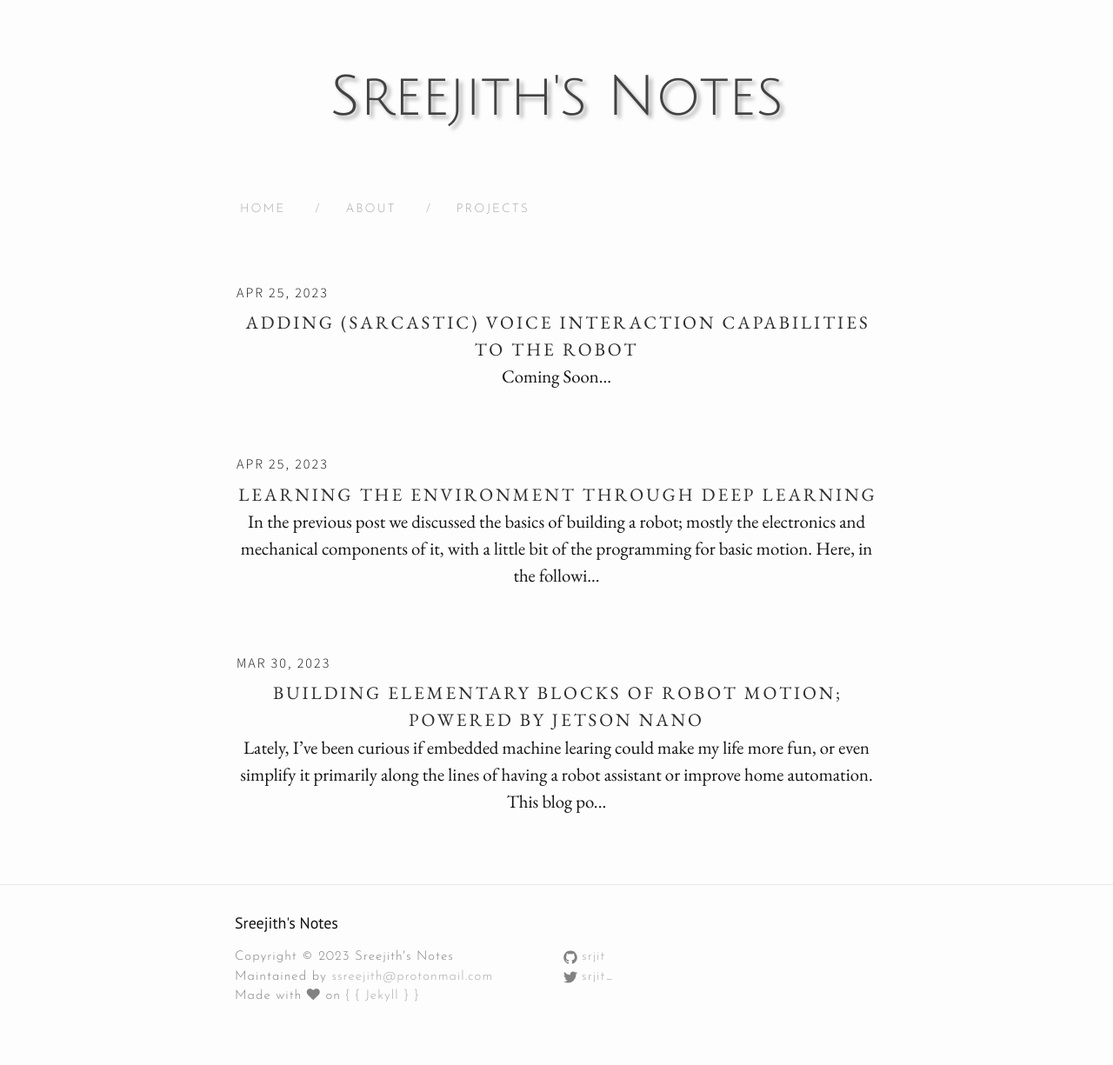
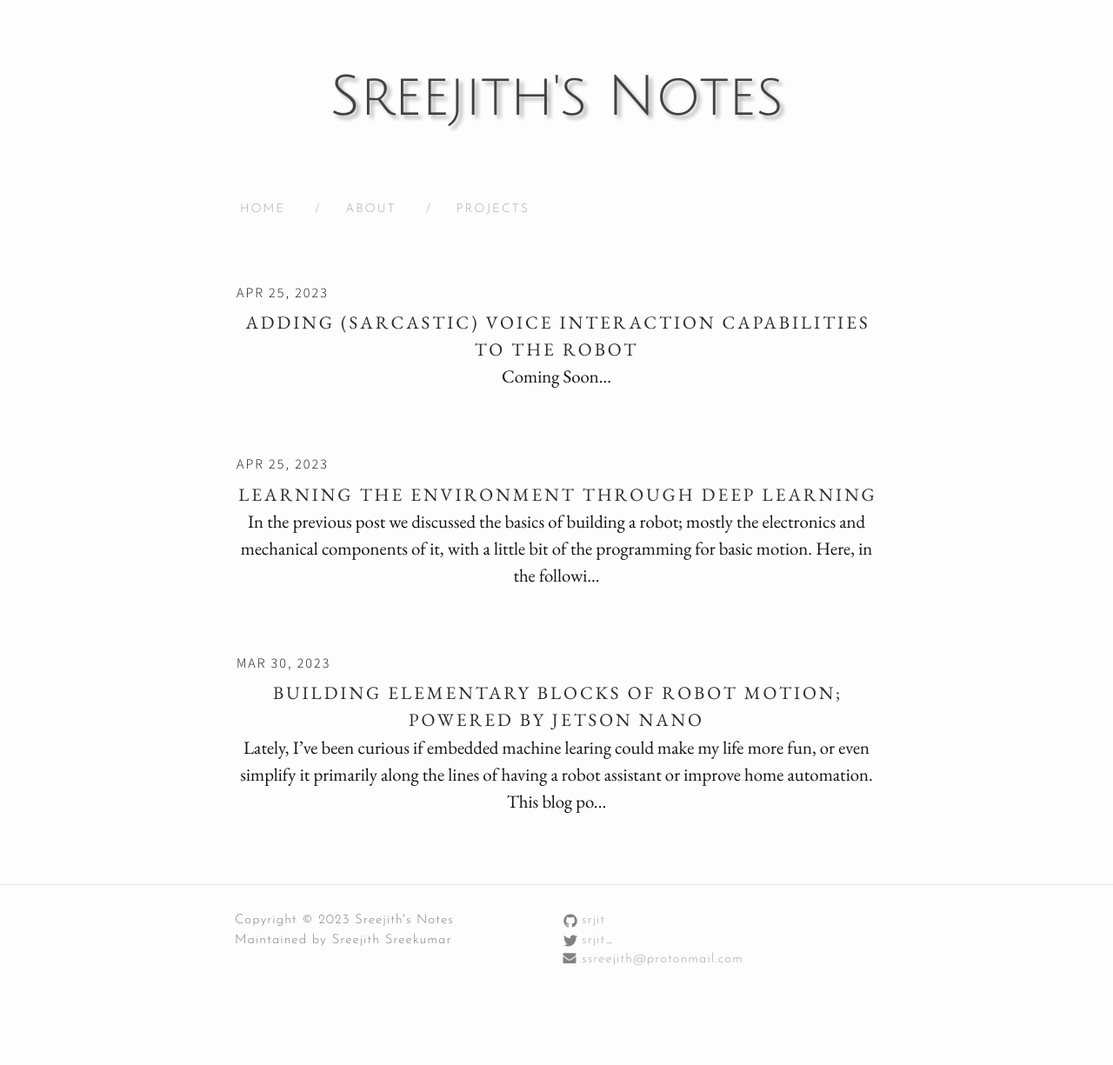
Before and after one commit to darthMaulJr/darthmauljr.github.io, a Jekyll site: the page built from index.html, in a window 1280 px wide. Shown: the whole page at 87% size. Built offline with Jekyll 4.4.1, drawn with Linux system fonts in a browser that asks for light colours; nearby versions of some CDN libraries; the list of posts is cut into pages by our own code.

Commit message:
remove jekyll tag

```diff
--- a/_includes/footer.html
+++ b/_includes/footer.html
@@ -2,17 +2,15 @@
 
   <div class="wrapper">
 
-    <h2 class="footer-heading small-site-title">{{ site.title }}</h2>
+    <!-- <h2 class="footer-heading small-site-title">{{ site.title }}</h2> -->
 
     <div class="footer-col-wrapper">
       <div class="footer-col footer-col-1">
         <ul class="contact-list footer-content">
           <!-- <li>Powered By <a href="http://github.com/hemangsk/Gravity">Gravity</a></li> -->
           <li>Copyright © {{ site.time | date: "%Y" }} {{ site.title }} </li>
-          <li>Maintained by <a href="mailto:ssreejith@protonmail.com">ssreejith@protonmail.com</a>
-          <li>Made with <i class="fa fa-heart"></i> on <a href="http://jekyllrb.com"><span>{ { Jekyll } }</a></span></li>
-
-
+          <li>Maintained by Sreejith Sreekumar </li>
+          <!-- <li>Made with <i class="fa fa-heart"></i> on <a href="http://jekyllrb.com"><span>{ { Jekyll } }</a></span></li> -->
         </ul>
       </div>
 
@@ -27,6 +25,9 @@
           {% if site.twitter_username %}
           <li>
             {% include icon-twitter.html username=site.twitter_username %}
+          </li>
+          <li>
+            <i class="fa fa-envelope"></i> <a href="mailto:ssreejith@protonmail.com">ssreejith@protonmail.com</a>
           </li>
           {% endif %}
         </ul>
--- a/css/style.scss
+++ b/css/style.scss
@@ -467,7 +467,7 @@ font-family: 'Julius Sans One', sans-serif;
 }
 .footer-col-2 {
   width: -webkit-calc(20% - (#{$spacing-unit} / 2));
-  width: calc(20% - (#{$spacing-unit} / 2));
+  width: calc(50% - (#{$spacing-unit} / 2));
 }
 .footer-col-3 {
   width: -webkit-calc(45% - (#{$spacing-unit} / 2));
```
Also changed, not shown: 2 other files.
